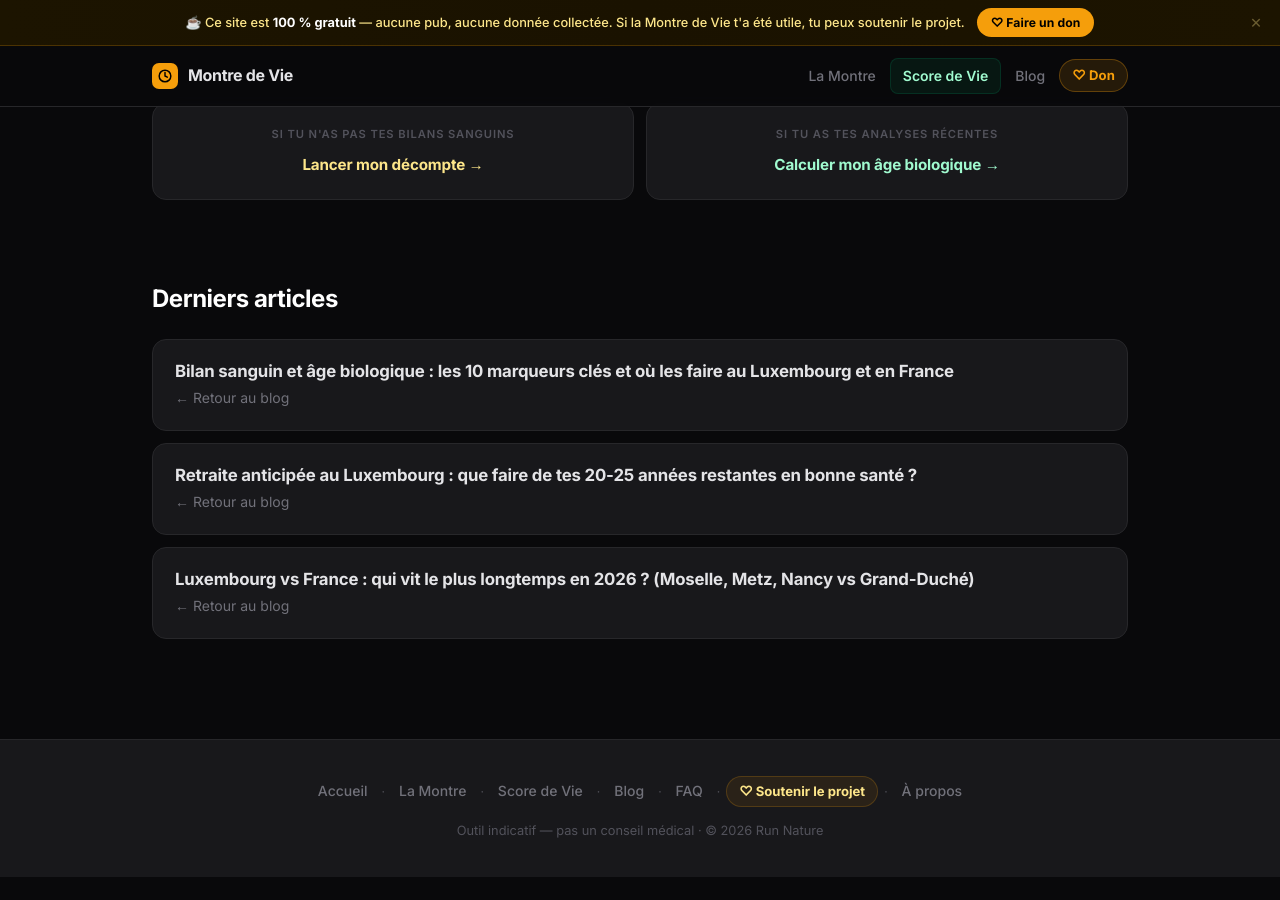
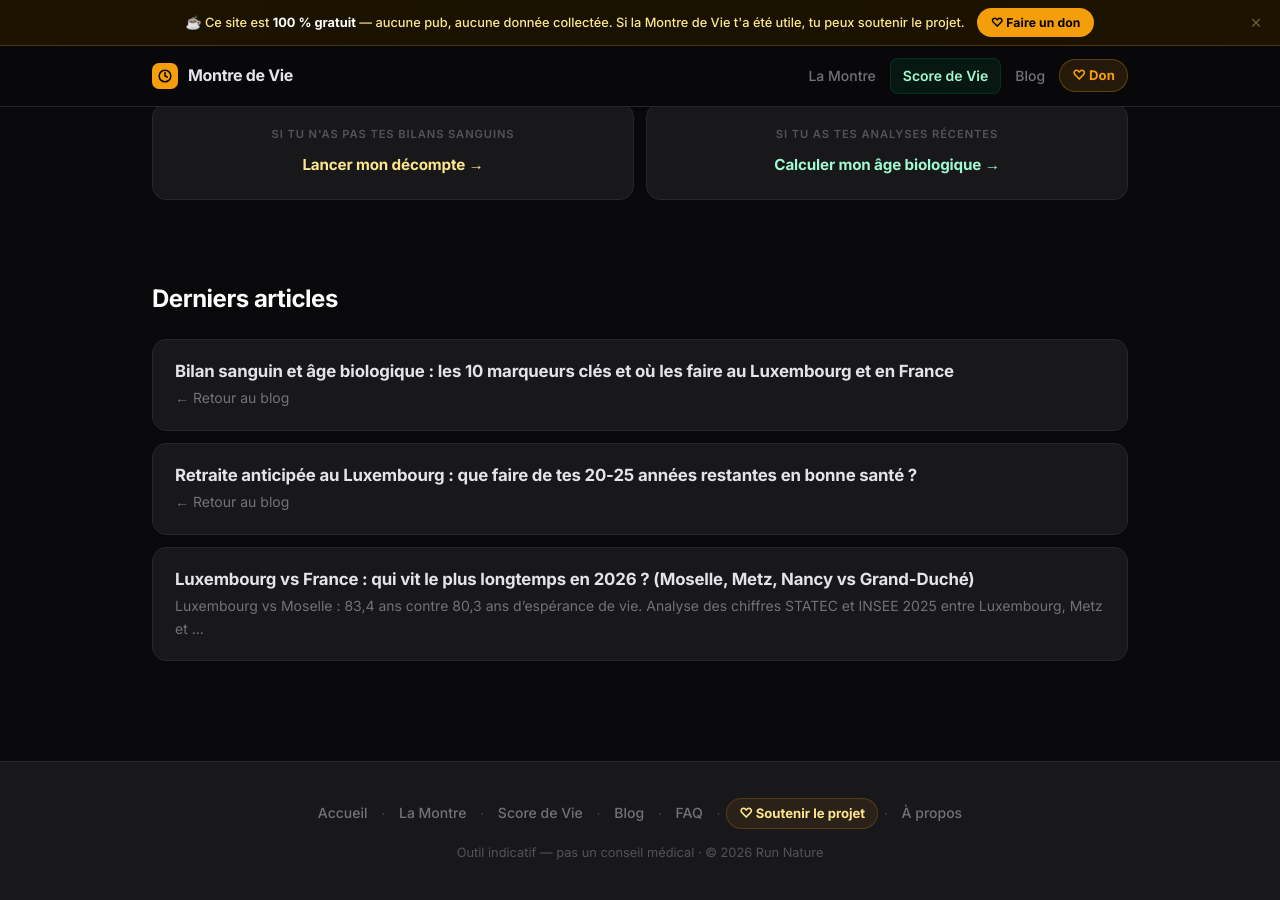
Before and after one commit to SebRunNature/memento-mori, a Jekyll site: the page built from index.html, in a window 1280 px wide and 900 px high, scrolled down 2056 px. Built offline with Jekyll 4.4.1, drawn with Linux system fonts in a browser that asks for light colours; before the commit the page ends 2933 px from its top, so only the background shows below that.

Commit message:
Update 2026-05-24-luxembourg-vs-france-esperance-vie-moselle-comparaison.html

```diff
--- a/_posts/2026-05-24-luxembourg-vs-france-esperance-vie-moselle-comparaison.html
+++ b/_posts/2026-05-24-luxembourg-vs-france-esperance-vie-moselle-comparaison.html
@@ -2,6 +2,7 @@
 layout: default
 title: "Luxembourg vs France : qui vit le plus longtemps en 2026 ? (Moselle, Metz, Nancy vs Grand-Duché)"
 description: "Comparaison officielle des espérances de vie : Luxembourg (83,4 ans) vs Moselle (80,3 ans), Metz, Nancy. Les données STATEC et INSEE 2025, les écarts réels et ce que ça change pour toi."
+excerpt: "Luxembourg vs Moselle : 83,4 ans contre 80,3 ans d’espérance de vie. Analyse des chiffres STATEC et INSEE 2025 entre Luxembourg, Metz et Nancy, et ce que ces écarts changent concrètement pour toi."
 date: 2026-05-24
 author: Sébastien Salomon
 tags: [espérance de vie, Luxembourg, France, Moselle, Metz, Nancy, comparaison, longévité]
```
